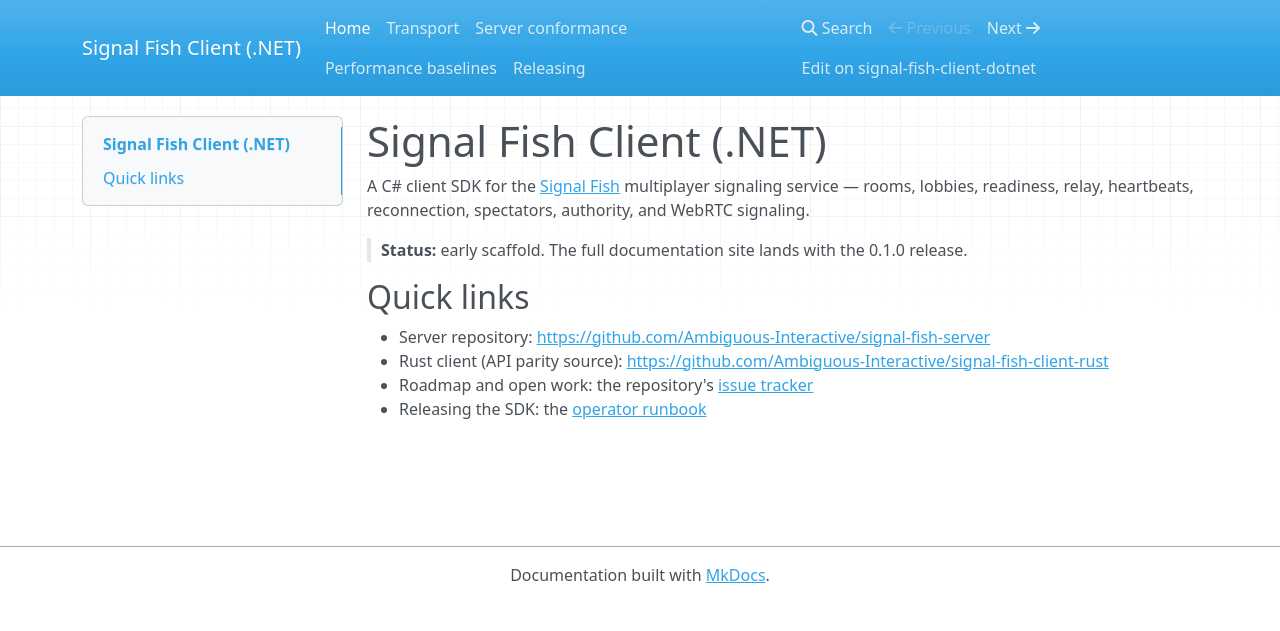
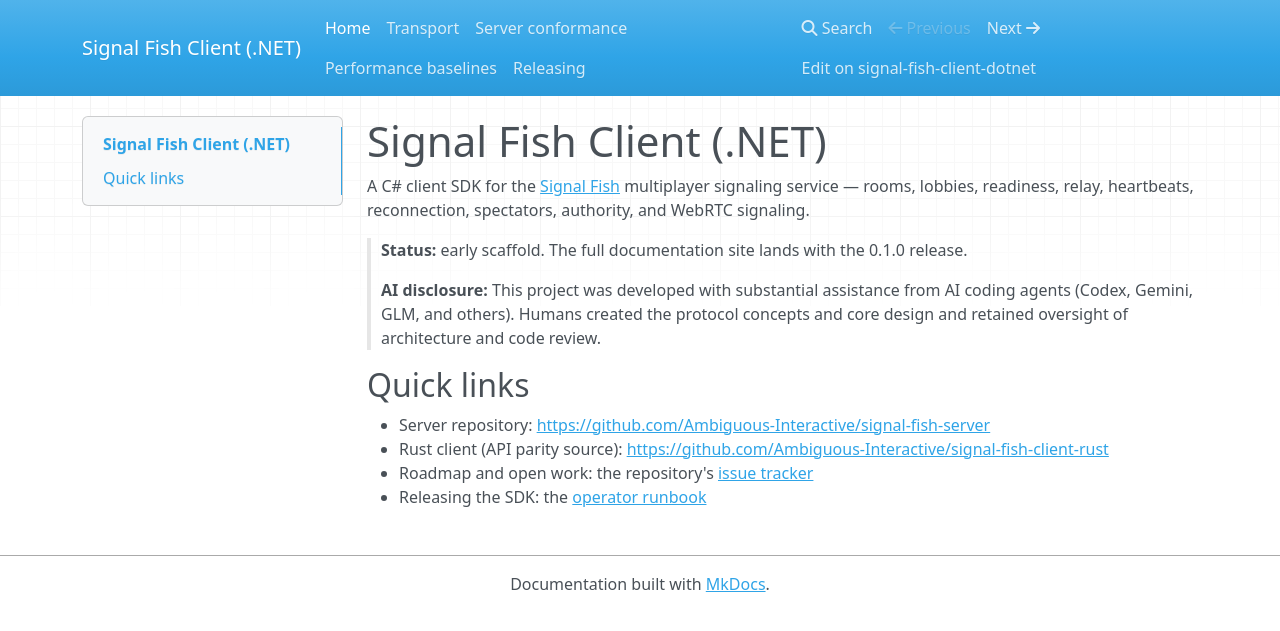
Before and after one commit to Ambiguous-Interactive/signal-fish-client-dotnet, an MkDocs documentation site: the page built from docs/index.md, in a window 1280 px wide. Shown: the top 631 px of the page. Built offline with MkDocs 1.6.1, drawn with Linux system fonts in a browser that asks for light colours; nearby versions of some CDN libraries.

Commit message:
Add AI disclosure to README and docs landing (#63)
Match the sibling repos' disclosure pattern: a named blockquote near
the top of the README and on the docs landing page, replacing the
buried one-line section.

```diff
--- a/docs/index.md
+++ b/docs/index.md
@@ -7,6 +7,11 @@ reconnection, spectators, authority, and WebRTC signaling.
 > **Status:** early scaffold. The full documentation site lands with the
 > 0.1.0 release.
 
+> **AI disclosure:** This project was developed with substantial assistance
+> from AI coding agents (Codex, Gemini, GLM, and others). Humans created the
+> protocol concepts and core design and retained oversight of architecture
+> and code review.
+
 ## Quick links
 
 - Server repository: <https://github.com/Ambiguous-Interactive/signal-fish-server>
```
Also changed, not shown: README.md (+9 -6 lines).
